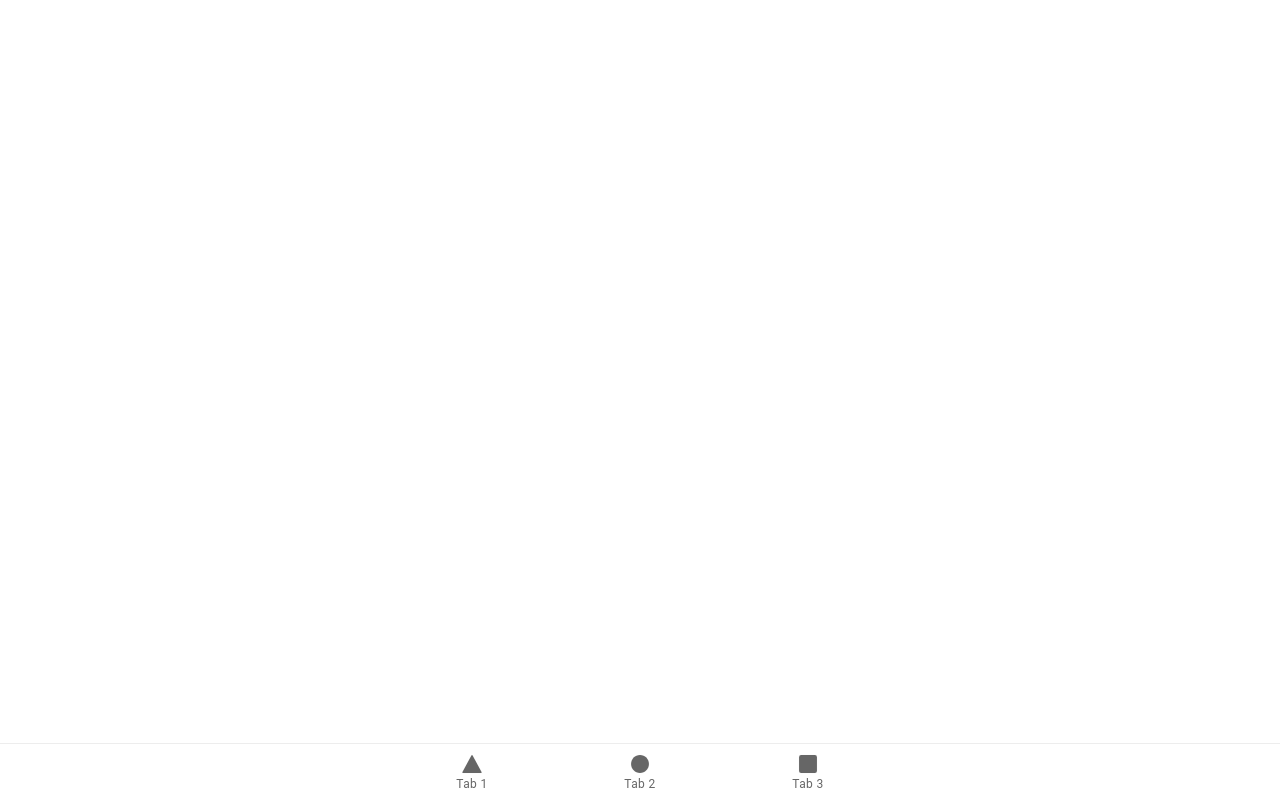
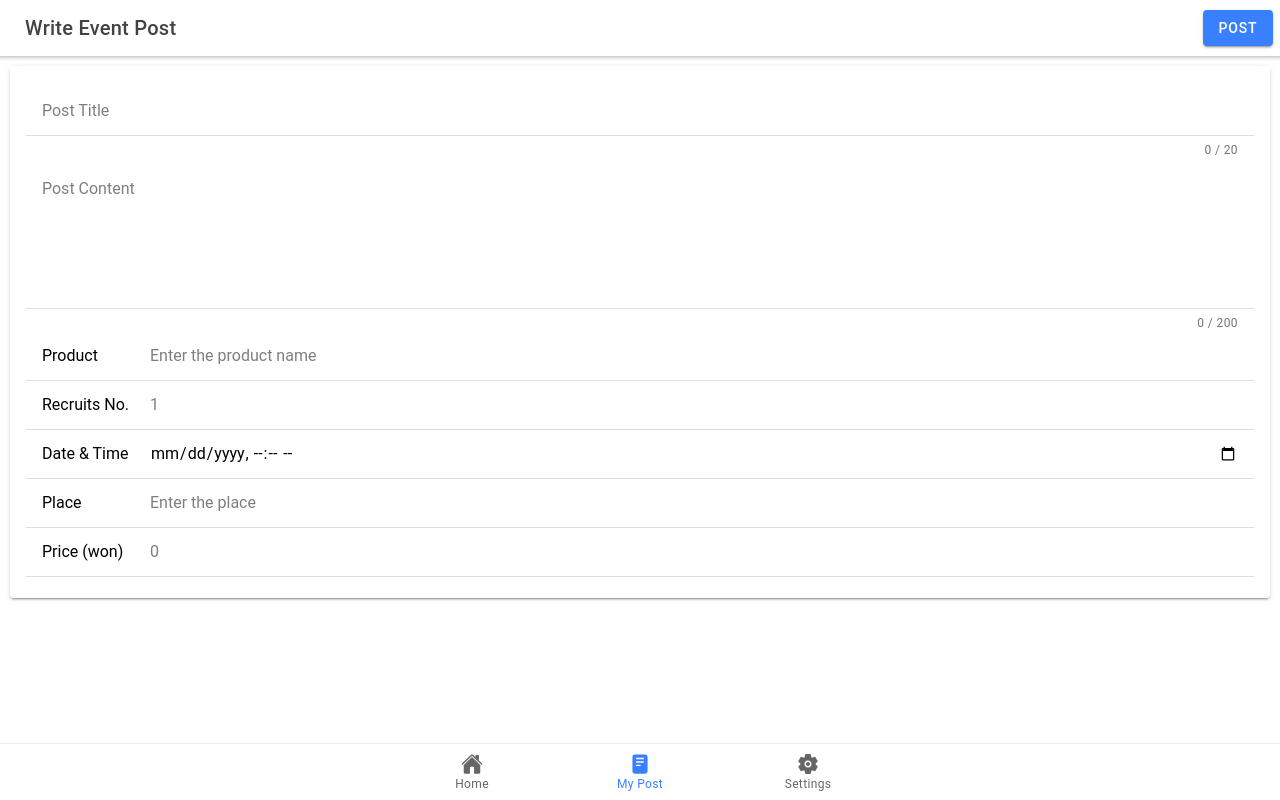
Before and after one commit to sjoyee/kaishare, a React (Create React App) app: page /writepost in a window 1280 px wide. Built offline with nearby package versions, Linux system fonts and the light colour scheme.

Commit message:
Merge changes and add write post UI

```diff
--- a/src/App.js
+++ b/src/App.js
@@ -10,9 +10,10 @@ import {
   setupIonicReact,
 } from "@ionic/react";
 import { IonReactRouter } from "@ionic/react-router";
-import { ellipse, square, triangle } from "ionicons/icons";
-import Tab1 from "./pages/Tab1";
-import Tab2 from "./pages/Tab2";
+import { home, reader, settings } from "ionicons/icons";
+import Home from "./pages/Home";
+import Food from "./pages/Food";
+import WritePost from "./pages/WritePost";
 import Tab3 from "./pages/Tab3";
 
 /* Core CSS required for Ionic components to work properly */
@@ -41,31 +42,35 @@ const App = () => (
     <IonReactRouter>
       <IonTabs>
         <IonRouterOutlet>
-          <Route exact path="/tab1">
-            <Tab1 />
+          <Route exact path="/home">
+            <Home />
           </Route>
-          <Route exact path="/tab2">
-            <Tab2 />
+          <Route exact path="/writepost">
+            <WritePost />
           </Route>
           <Route path="/tab3">
             <Tab3 />
           </Route>
+          <Route exact path="/food">
+            <Food />
+          </Route>
           <Route exact path="/">
-            <Redirect to="/tab1" />
+            <Redirect to="/home" />
           </Route>
         </IonRouterOutlet>
         <IonTabBar slot="bottom">
-          <IonTabButton tab="tab1" href="/tab1">
-            <IonIcon icon={triangle} />
-            <IonLabel>Tab 1</IonLabel>
+          <IonTabButton tab="Home" href="/home">
+            <IonIcon icon={home} />
+            <IonLabel>Home</IonLabel>
           </IonTabButton>
-          <IonTabButton tab="tab2" href="/tab2">
-            <IonIcon icon={ellipse} />
-            <IonLabel>Tab 2</IonLabel>
+          {/* Might need to add a create button to write new post (navigate to WritePost page) in My Post Page */}
+          <IonTabButton tab="My Post" href="/writepost">
+            <IonIcon icon={reader} />
+            <IonLabel>My Post</IonLabel>
           </IonTabButton>
           <IonTabButton tab="tab3" href="/tab3">
-            <IonIcon icon={square} />
-            <IonLabel>Tab 3</IonLabel>
+            <IonIcon icon={settings} />
+            <IonLabel>Settings</IonLabel>
           </IonTabButton>
         </IonTabBar>
       </IonTabs>
--- a/src/pages/Food.tsx
+++ b/src/pages/Food.js
@@ -1,14 +1,31 @@
-import React, { useRef, useState } from 'react';
-import { IonContent, IonHeader, IonPage, IonTitle, IonToolbar, IonButtons, IonBackButton, IonSearchbar, IonButton,
-  IonModal, IonList, IonItem, IonLabel, IonInput, IonIcon, IonSegment, IonSegmentButton, IonInfiniteScroll, IonInfiniteScrollContent } from '@ionic/react';
-import { menu, fastFood } from 'ionicons/icons';
-import './Food.css';
+import React, { useRef, useState } from "react";
+import {
+  IonContent,
+  IonHeader,
+  IonPage,
+  IonTitle,
+  IonToolbar,
+  IonButtons,
+  IonBackButton,
+  IonSearchbar,
+  IonButton,
+  IonModal,
+  IonList,
+  IonItem,
+  IonLabel,
+  IonInput,
+  IonIcon,
+  IonSegment,
+  IonSegmentButton,
+  IonInfiniteScroll,
+  IonInfiniteScrollContent,
+} from "@ionic/react";
+import { menu, fastFood } from "ionicons/icons";
+import "./Food.css";
 
-
-
-const Food: React.FC = () => {
-  const modal = useRef<HTMLIonModalElement>(null);
-  const [items, setItems] = useState<string[]>([]);
+const Food = () => {
+  const modal = useRef(null);
+  const [items, setItems] = useState([]);
   const generateItems = () => {
     const newItems = [];
     for (let i = 0; i < 50; i++) {
@@ -23,12 +40,20 @@ const Food: React.FC = () => {
           <IonButtons slot="start">
             <IonBackButton defaultHref="./home"></IonBackButton>
           </IonButtons>
-          <IonTitle id="board_title"><IonIcon class="icon" icon={fastFood}></IonIcon>Food Delivery</IonTitle>
+          <IonTitle id="board_title">
+            <IonIcon class="icon" icon={fastFood}></IonIcon>Food Delivery
+          </IonTitle>
           <IonButtons slot="end">
-            <IonButton id="open-search"><IonIcon slot="icon-only" icon={menu}></IonIcon></IonButton>
+            <IonButton id="open-search">
+              <IonIcon slot="icon-only" icon={menu}></IonIcon>
+            </IonButton>
           </IonButtons>
         </IonToolbar>
-        <IonSearchbar color="light" animated={true} placeholder="Search"></IonSearchbar>
+        <IonSearchbar
+          color="light"
+          animated={true}
+          placeholder="Search"
+        ></IonSearchbar>
         <IonSegment value="default">
           <IonSegmentButton value="default">
             <IonLabel>Opened</IonLabel>
@@ -62,48 +87,54 @@ const Food: React.FC = () => {
               <IonToolbar>
                 <IonTitle id="modal_title">Advanced Search</IonTitle>
                 <IonButtons slot="end">
-                  <IonButton color="warning" onClick={() => modal.current?.dismiss()}>Close</IonButton>
+                  <IonButton
+                    color="warning"
+                    onClick={() => modal.current?.dismiss()}
+                  >
+                    Close
+                  </IonButton>
                 </IonButtons>
               </IonToolbar>
 
               <IonList>
                 <IonItem>
-                  <IonLabel position='fixed'>Text</IonLabel>
+                  <IonLabel position="fixed">Text</IonLabel>
                   <IonInput></IonInput>
                 </IonItem>
 
                 <IonItem>
-                  <IonLabel position='fixed'>Writer</IonLabel>
+                  <IonLabel position="fixed">Writer</IonLabel>
                   <IonInput></IonInput>
                 </IonItem>
 
                 <IonItem>
-                  <IonLabel position='fixed'>Product</IonLabel>
+                  <IonLabel position="fixed">Product</IonLabel>
                   <IonInput></IonInput>
                 </IonItem>
 
                 <IonItem>
-                  <IonLabel position='fixed'>Participants</IonLabel>
+                  <IonLabel position="fixed">Participants</IonLabel>
                   <IonInput type="number"></IonInput>
                 </IonItem>
 
                 <IonItem>
-                  <IonLabel position='fixed'>Time</IonLabel>
+                  <IonLabel position="fixed">Time</IonLabel>
                   <IonInput type="datetime-local"></IonInput>
                 </IonItem>
 
                 <IonItem>
-                  <IonLabel position='fixed'>Place</IonLabel>
+                  <IonLabel position="fixed">Place</IonLabel>
                   <IonInput></IonInput>
                 </IonItem>
 
                 <IonItem>
-                  <IonLabel position='fixed'>Price</IonLabel>
+                  <IonLabel position="fixed">Price</IonLabel>
                   <IonInput type="number"></IonInput>
                 </IonItem>
 
-                <IonButton id="modal_submit" fill="solid">Search</IonButton>
-
+                <IonButton id="modal_submit" fill="solid">
+                  Search
+                </IonButton>
               </IonList>
             </IonContent>
           </IonModal>
--- /dev/null
+++ b/src/pages/WritePost.js
@@ -0,0 +1,148 @@
+import {
+  IonContent,
+  IonHeader,
+  IonPage,
+  IonTitle,
+  IonToolbar,
+  IonCard,
+  IonCardContent,
+  IonTextarea,
+  IonList,
+  IonItem,
+  IonLabel,
+  IonInput,
+  IonButton,
+  IonGrid,
+  IonRow,
+} from "@ionic/react";
+
+import { useState } from "react";
+
+const WritePost = () => {
+  const [title, setTitle] = useState("");
+  const [content, setContent] = useState("");
+  const [product, setProduct] = useState("");
+  const [recruitsNo, setRecruitsNo] = useState("1");
+  const [datetime, setDatetime] = useState("");
+  const [place, setPlace] = useState("");
+  const [price, setPrice] = useState("0");
+
+  const submitPost = () => {
+    const post = {
+      title: title,
+      content: content,
+      product: product,
+      recruitsNo: parseInt(recruitsNo),
+      datetime: datetime,
+      place: place,
+      price: parseInt(price),
+    };
+    console.log(post);
+  };
+
+  return (
+    <IonPage>
+      <IonHeader>
+        <IonToolbar>
+          <IonGrid>
+            <IonRow>
+              <IonTitle>Write Event Post</IonTitle>
+              <IonButton type="submit" onClick={submitPost}>
+                Post
+              </IonButton>
+            </IonRow>
+          </IonGrid>
+        </IonToolbar>
+      </IonHeader>
+      <IonContent fullscreen>
+        <IonCard>
+          <IonCardContent>
+            <IonList>
+              <IonItem counter={true}>
+                <IonInput
+                  placeholder="Post Title"
+                  maxlength={20}
+                  required={true}
+                  onIonChange={(e) => {
+                    setTitle(e.detail.value);
+                  }}
+                ></IonInput>
+              </IonItem>
+
+              <IonItem counter={true}>
+                <IonTextarea
+                  placeholder="Post Content"
+                  rows={5}
+                  autoGrow={true}
+                  maxlength={200}
+                  required={true}
+                  onIonChange={(e) => {
+                    setContent(e.detail.value);
+                  }}
+                ></IonTextarea>
+              </IonItem>
+              <IonItem>
+                <IonLabel position="fixed">Product</IonLabel>
+                <IonInput
+                  type="text"
+                  placeholder="Enter the product name"
+                  required={true}
+                  onIonChange={(e) => {
+                    setProduct(e.detail.value);
+                  }}
+                ></IonInput>
+              </IonItem>
+              <IonItem>
+                <IonLabel position="fixed">Recruits No.</IonLabel>
+                <IonInput
+                  type="number"
+                  placeholder="1"
+                  min={1}
+                  required={true}
+                  onIonChange={(e) => {
+                    setRecruitsNo(e.detail.value);
+                  }}
+                ></IonInput>
+              </IonItem>
+              <IonItem>
+                <IonLabel position="fixed">Date & Time</IonLabel>
+                <IonInput
+                  type="datetime-local"
+                  required={true}
+                  onIonChange={(e) => {
+                    setDatetime(e.detail.value);
+                  }}
+                ></IonInput>
+              </IonItem>
+              <IonItem>
+                <IonLabel position="fixed">Place</IonLabel>
+                <IonInput
+                  type="text"
+                  placeholder="Enter the place"
+                  required={true}
+                  onIonChange={(e) => {
+                    setPlace(e.detail.value);
+                  }}
+                ></IonInput>
+              </IonItem>
+              <IonItem>
+                <IonLabel position="fixed">Price (won)</IonLabel>
+                <IonInput
+                  type="number"
+                  placeholder="0"
+                  min={0}
+                  required={true}
+                  onIonChange={(e) => {
+                    setPrice(e.detail.value);
+                  }}
+                ></IonInput>
+              </IonItem>
+            </IonList>
+          </IonCardContent>
+        </IonCard>
+      </IonContent>
+    </IonPage>
+  );
+};
+
+export default WritePost;
```
Also changed, not shown: src/App.tsx (deleted, +0 -80 lines), src/pages/Home.js (renamed from src/pages/Home.tsx, +8 -10 lines), src/pages/Tab2.tsx (deleted, +0 -25 lines), src/pages/Tab3.tsx (deleted, +0 -25 lines). Lines whose indentation alone changed are shown as unchanged.
